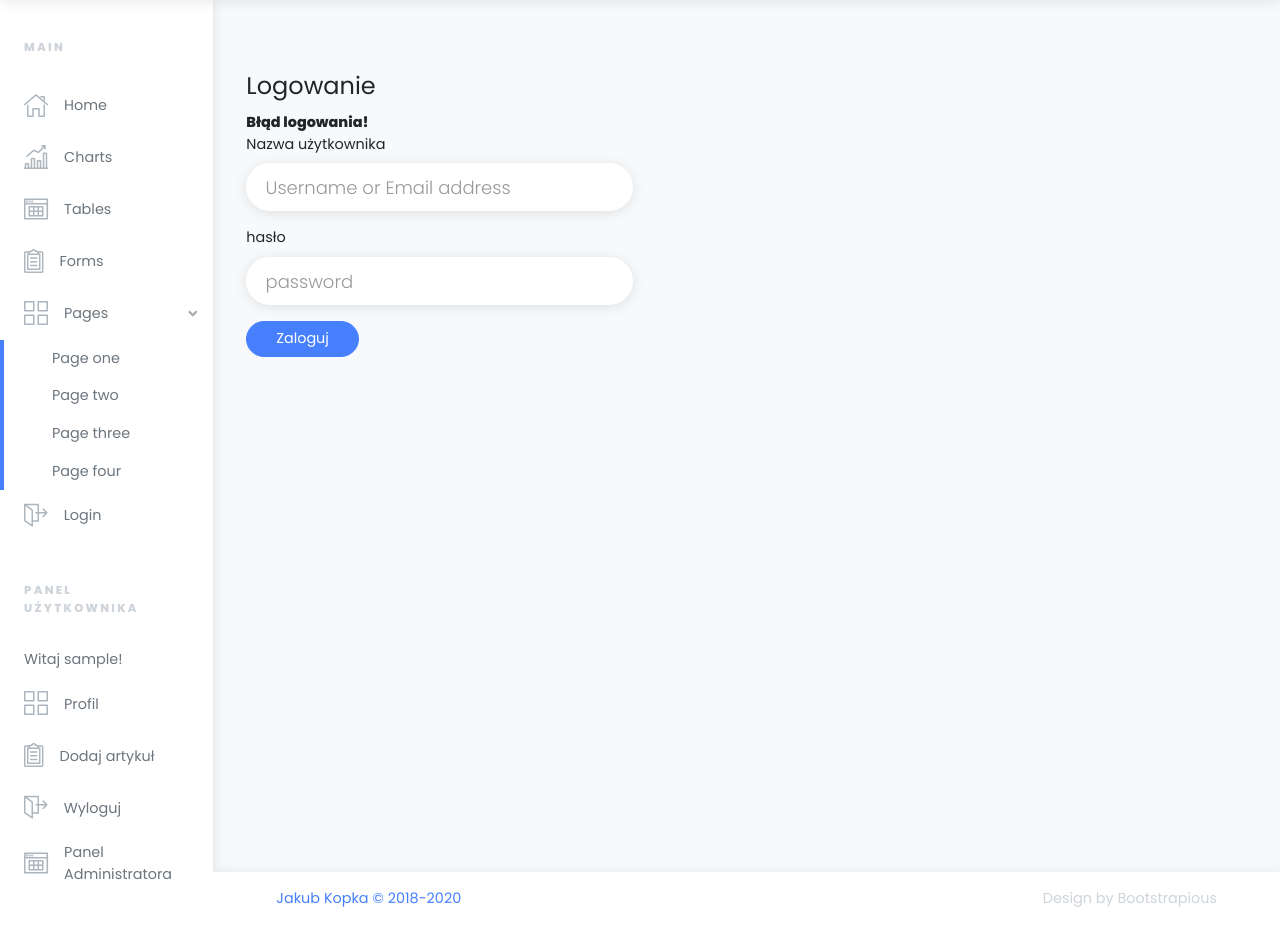
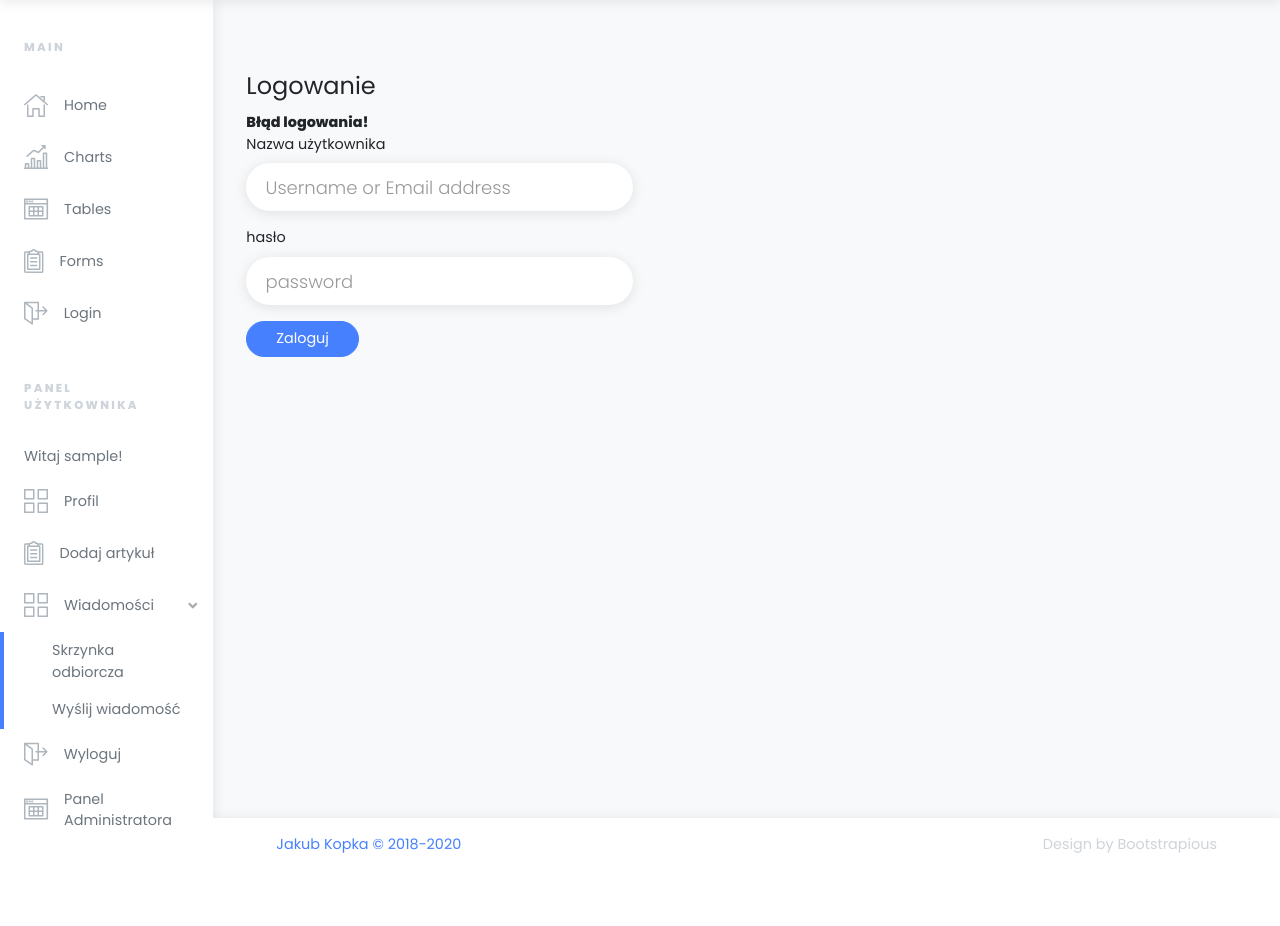
Before and after one commit to JakubKopka/DjangoCMS, a Django app: page /accounts/auth/ in a window 1280 px wide, after a click on "Wiadomości". Shown: the part 45-971 px from the top of the page. After the commit the page ends 898 px from the top, so only its background shows below. Run offline with Django 3.2, Linux system fonts and the light colour scheme; the visitor is signed in with stand-in values (Sample User, id 1); data comes from the database, SQL or seed files in the repository; parts of the project's set-up code (start-up, migrations or seed data) failed here and were passed over; some libraries are stand-ins or nearby versions.

Commit message:
- dodanie nowej funkcjonalności - wysyłanie i odbieranie wiadomości prywatnych

```diff
--- a/DjangoCMS/settings.py
+++ b/DjangoCMS/settings.py
@@ -39,7 +39,7 @@ INSTALLED_APPS = [
     'django.contrib.staticfiles',
     'articles',
     'userprofile',
-
+    'private_messages',
 ]
 
 
--- a/DjangoCMS/urls.py
+++ b/DjangoCMS/urls.py
@@ -24,6 +24,7 @@ urlpatterns = [
     path('admin/', admin.site.urls),
     path('articles/', include('articles.urls')),
     path('accounts/', include('userprofile.urls')),
+    path('messages/', include('private_messages.urls')),
     path('accounts/login/', views.login),
     path('accounts/auth/', views.auth_view),
     path('accounts/logout/', views.logout),
--- a/articles/models.py
+++ b/articles/models.py
@@ -23,8 +23,7 @@ class Article(models.Model):
 
 
 class Comment(models.Model):
-    # user = models.CharField(max_length=150, verbose_name="Użytkownik")
-    user = models.ForeignKey(User, verbose_name="Użytkownik", on_delete=models.CASCADE)
+    user = models.ForeignKey(User, verbose_name="Autor", on_delete=models.CASCADE)
     article = models.ForeignKey(Article, verbose_name="Artykuł", on_delete=models.CASCADE)
     content = models.TextField(verbose_name="Zawartość")
     published = models.DateTimeField(verbose_name="Data dodania")
--- a/articles/templates/addArticle.html
+++ b/articles/templates/addArticle.html
@@ -1,6 +1,6 @@
 {% extends "main.html" %}
 
-{% block article %}
+{% block content %}
     {#                <form action="/articles/add/" method="post">#}
     {#                {% csrf_token %}#}
     {#                  <fieldset>#}
--- a/articles/templates/article.html
+++ b/articles/templates/article.html
@@ -1,6 +1,6 @@
 {% extends "main.html" %}
 
-{% block article %}
+{% block content %}
     <div class="col-lg-12 mb-5">
         <div class="card">
             <div class="card-header">
--- a/articles/templates/articles.html
+++ b/articles/templates/articles.html
@@ -1,6 +1,6 @@
 {% extends "main.html" %}
 
-{% block article %}
+{% block content %}
     {% if  articles.count > 0 %}
         {% for article in articles %}
             <div class="col-lg-12 mb-5">
--- a/templates/error.html
+++ b/templates/error.html
@@ -1,5 +1,5 @@
 {% extends "main.html" %}
 
-{% block article %}
+{% block content %}
     <h2><font color="red">{{ error }}</font></h2>
 {% endblock %}
--- a/templates/loggedin.html
+++ b/templates/loggedin.html
@@ -1,6 +1,6 @@
 {% extends "main.html" %}
 
-{% block article %}
+{% block content %}
 
     <h3> Witaj: {{ user_name }}</h3>
     <br>
--- a/templates/login.html
+++ b/templates/login.html
@@ -1,6 +1,6 @@
 {#{% extends "main.html" %}#}
 {##}
-{#{% block article %}#}
+{#{% block content %}#}
 {#    <form action="/accounts/auth" method="post" class="form horizontal well">#}
 {#    {% csrf_token %}#}
 {#    <label for="username">Użytkownik: </label>#}
@@ -51,7 +51,7 @@
 
 {% extends "main.html" %}
 
-{% block article %}
+{% block content %}
     <form action="/accounts/auth/" method="post">
         {% csrf_token %}
         <fieldset>
--- a/templates/logout.html
+++ b/templates/logout.html
@@ -1,6 +1,6 @@
 {% extends "main.html" %}
 
-{% block article %}
+{% block content %}
 
     <h3> Wylogowano</h3>
 
--- a/templates/main.html
+++ b/templates/main.html
@@ -27,27 +27,7 @@
                         class="o-table-content-1 mr-3 text-gray"></i><span>Tables</span></a></li>
                 <li class="sidebar-list-item"><a href="forms.html" class="sidebar-link text-muted"><i
                         class="o-survey-1 mr-3 text-gray"></i><span>Forms</span></a></li>
-                <li class="sidebar-list-item"><a href="#" data-toggle="collapse" data-target="#pages"
-                                                 aria-expanded="false"
-                                                 aria-controls="pages" class="sidebar-link text-muted"><i
-                        class="o-wireframe-1 mr-3 text-gray"></i><span>Pages</span></a>
-                    <div id="pages" class="collapse">
-                        <ul class="sidebar-menu list-unstyled border-left border-primary border-thick">
-                            <li class="sidebar-list-item"><a href="#" class="sidebar-link text-muted pl-lg-5">Page
-                                one</a>
-                            </li>
-                            <li class="sidebar-list-item"><a href="#" class="sidebar-link text-muted pl-lg-5">Page
-                                two</a>
-                            </li>
-                            <li class="sidebar-list-item"><a href="#" class="sidebar-link text-muted pl-lg-5">Page
-                                three</a>
-                            </li>
-                            <li class="sidebar-list-item"><a href="#" class="sidebar-link text-muted pl-lg-5">Page
-                                four</a>
-                            </li>
-                        </ul>
-                    </div>
-                </li>
+
                 <li class="sidebar-list-item"><a href="login.html" class="sidebar-link text-muted"><i
                         class="o-exit-1 mr-3 text-gray"></i><span>Login</span></a></li>
             </ul>
@@ -62,6 +42,28 @@
                             class="o-wireframe-1 mr-3 text-gray"></i><span>Profil</span></a></li>
                     <li class="sidebar-list-item"><a href="/articles/add/" class="sidebar-link text-muted"><i
                             class="o-survey-1 mr-3 text-gray"></i><span>Dodaj artykuł</span></a></li>
+
+
+                    <li class="sidebar-list-item"><a href="#" data-toggle="collapse" data-target="#pages"
+                                                     aria-expanded="false"
+                                                     aria-controls="pages" class="sidebar-link text-muted"><i
+                            class="o-wireframe-1 mr-3 text-gray"></i><span>Wiadomości</span></a>
+                        <div id="pages" class="collapse">
+                            <ul class="sidebar-menu list-unstyled border-left border-primary border-thick">
+                                <li class="sidebar-list-item"><a href="/messages/"
+                                                                 class="sidebar-link text-muted pl-lg-5">Skrzynka
+                                    odbiorcza
+                                </a>
+                                </li>
+                                <li class="sidebar-list-item"><a href="/messages/send_message/"
+                                                                 class="sidebar-link text-muted pl-lg-5">Wyślij
+                                    wiadomość</a>
+                                </li>
+
+                            </ul>
+                        </div>
+                    </li>
+
                     <li class="sidebar-list-item"><a href="/accounts/logout/" class="sidebar-link text-muted"><i
                             class="o-exit-1 mr-3 text-gray"></i><span>Wyloguj</span></a></li>
 
@@ -97,7 +99,7 @@
                     {% endblock %}
                     <div class="row">
 
-                        {% block article %}
+                        {% block content %}
                         {% endblock %}
 
                     </div>
--- a/templates/register.html
+++ b/templates/register.html
@@ -1,6 +1,6 @@
 {% extends "main.html" %}
 
-{% block article %}
+{% block content %}
                 <form action="/accounts/register/" method="post">
                 {% csrf_token %}
                   <fieldset>
--- a/templates/register_success.html
+++ b/templates/register_success.html
@@ -1,5 +1,5 @@
 {% extends "main.html" %}
 
-{% block article %}
+{% block content %}
     <h5>Rejestracja przebiegła pomyślnie!</h5>
 {% endblock %}
--- a/userprofile/templates/profile.html
+++ b/userprofile/templates/profile.html
@@ -1,6 +1,6 @@
 {% extends "main.html" %}
 
-{% block article %}
+{% block content %}
     <form action="/accounts/profile/" method="post">
         {% csrf_token %}
         <fieldset>
```
Also changed, not shown: private_messages/forms.py (added, +14 -0 lines), private_messages/templates/send_message.html (added, +33 -0 lines), userprofile/migrations/0001_initial.py (added), userprofile/migrations/0002_auto_20181119_1627.py (added), userprofile/migrations/__init__.py (added). Lines whose indentation alone changed are shown as unchanged.
